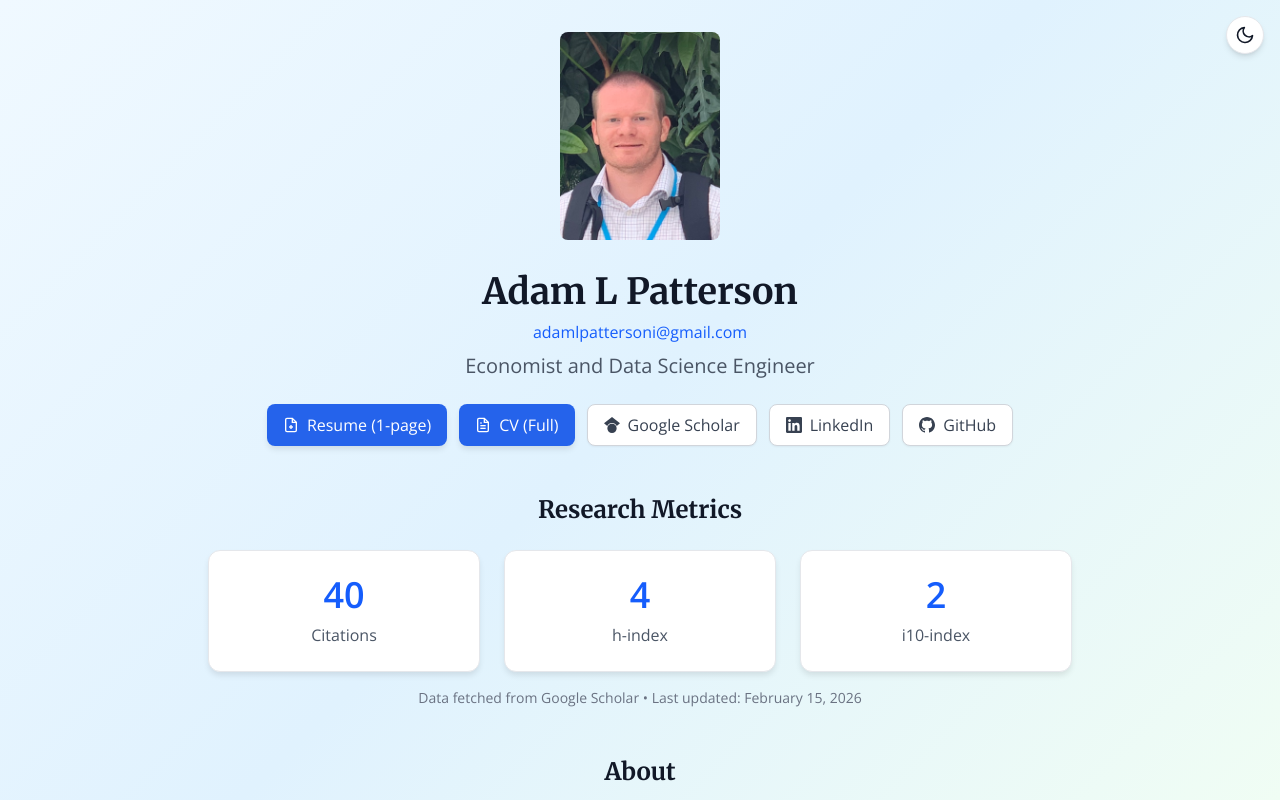
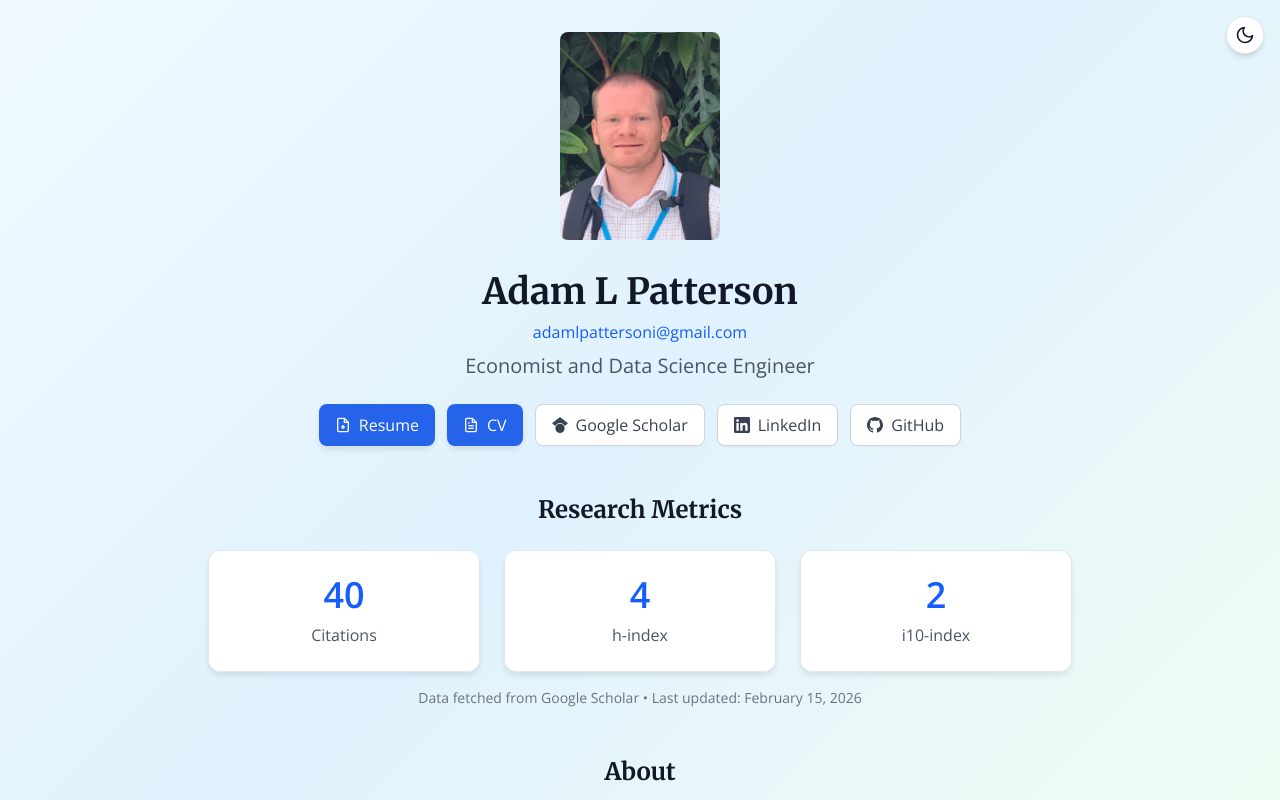
Before and after one commit to adampattersonct/personal-website, a Next.js app: page / in a window 1280 px wide. Shown: the top 800 px of the page. Built offline with nearby package versions, Linux system fonts and the light colour scheme.

Commit message:
Updated naming for resume and CV

```diff
--- a/components/ProfileHeader.tsx
+++ b/components/ProfileHeader.tsx
@@ -72,7 +72,7 @@ export default function ProfileHeader() {
                 <line x1="12" y1="18" x2="12" y2="12" />
                 <line x1="9" y1="15" x2="15" y2="15" />
               </svg>
-              Resume (1-page)
+              Resume
             </a>
 
             <a
@@ -95,7 +95,7 @@ export default function ProfileHeader() {
                 <line x1="16" y1="17" x2="8" y2="17" />
                 <line x1="10" y1="9" x2="8" y2="9" />
               </svg>
-              CV (Full)
+              CV
             </a>
 
             <a
```
